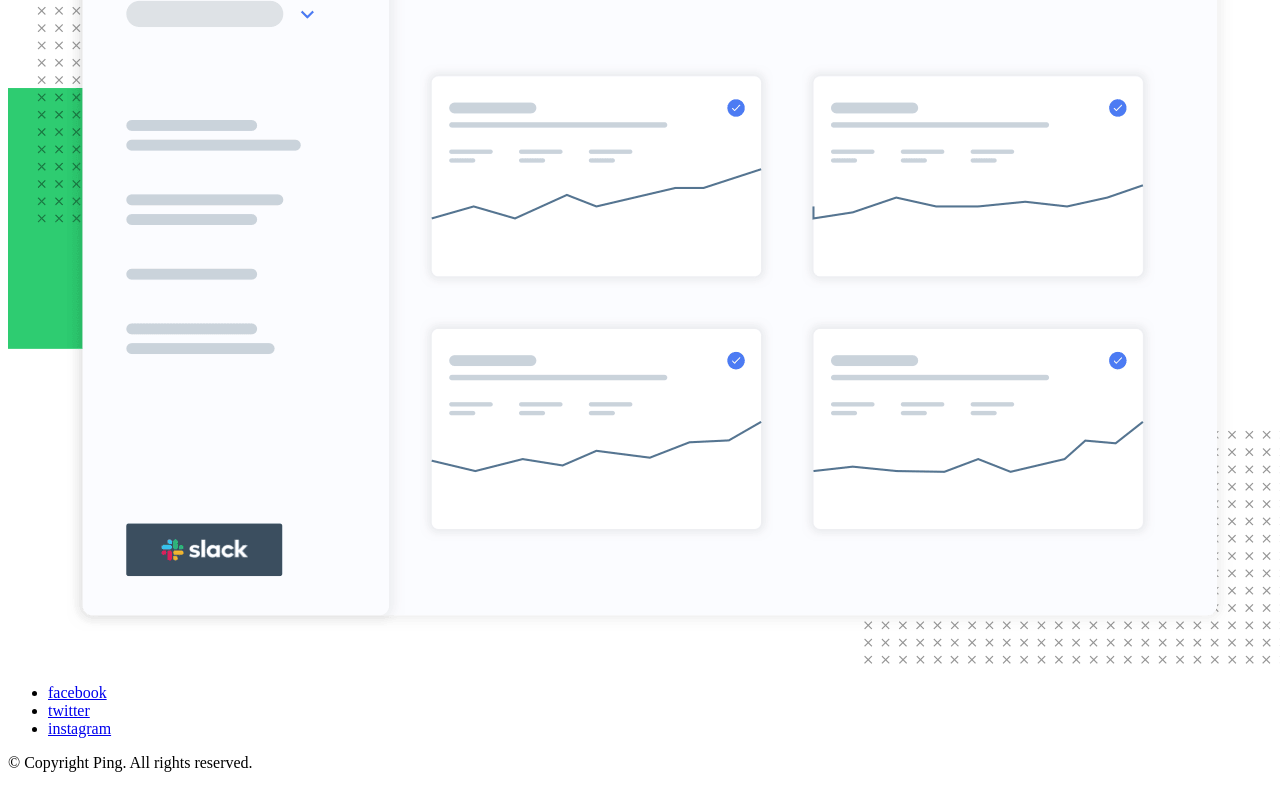
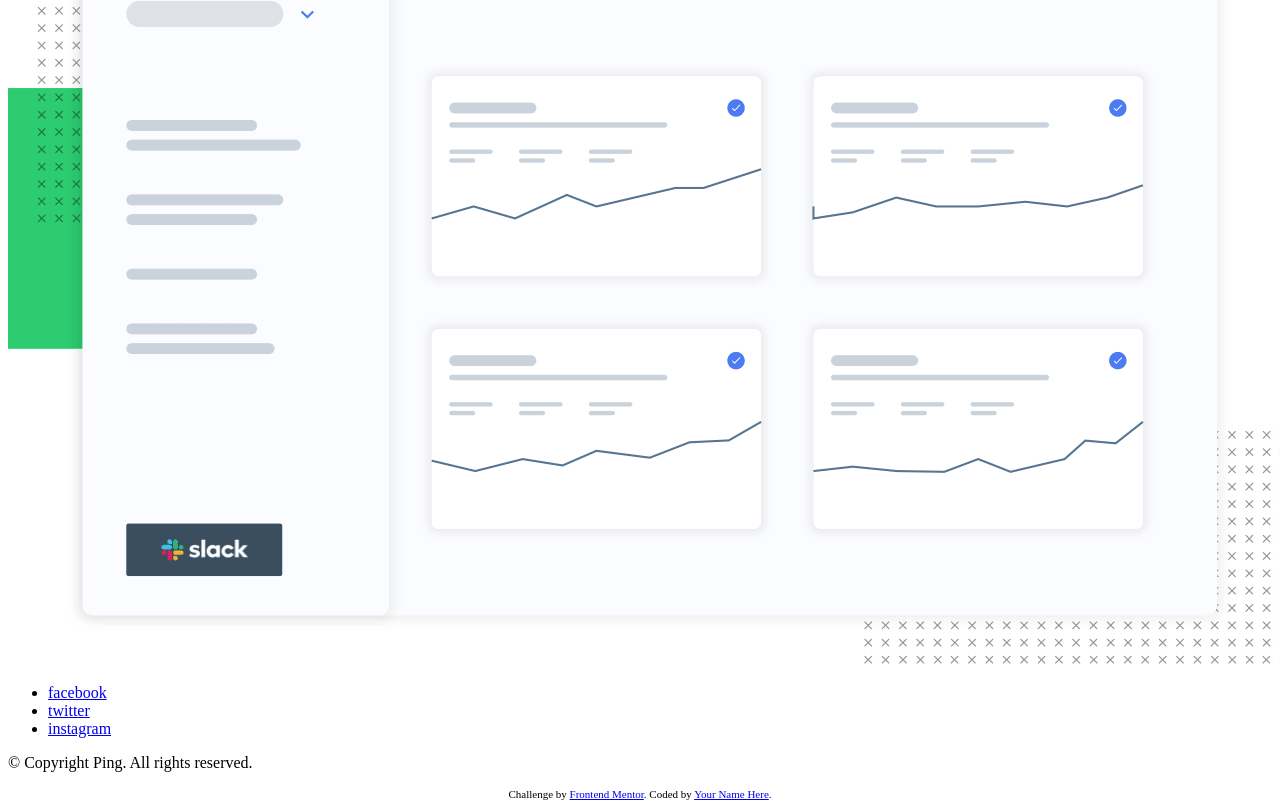
Before and after one commit to SuhodolecA/ping-coming-soon-page, a plain HTML site: page index.html in a window 1280 px wide. Shown: the part 312-1123 px from the top of the page. Before the commit the page ends 1100 px from the top, so only its background shows below. Drawn offline with Linux system fonts and the light colour scheme.

Commit message:
feat: add page-footer-attribution

```diff
--- a/index.html
+++ b/index.html
@@ -15,7 +15,7 @@
 
   <!-- Feel free to remove these styles or customise in your own stylesheet 👍 -->
   <style>
-    .attribution {
+    .page-footer-attribution {
       font-size: 11px;
       text-align: center;
     }
@@ -57,14 +57,15 @@
         <li class="page-footer-social-item"><a class="page-footer-social-item-link" href="#">twitter</a></li>
         <li class="page-footer-social-item"><a class="page-footer-social-item-link" href="#">instagram</a></li>
       </ul>
-      <p class="page-footer-copy">&copy; Copyright Ping. All rights reserved.</p>
+       <p class="page-footer-copy">&copy; Copyright Ping. All rights reserved.</p>
+       <p class="page-footer-attribution">
+        Challenge by <a href="https://www.frontendmentor.io?ref=challenge" target="_blank">Frontend Mentor</a>.
+        Coded by <a href="#">Your Name Here</a>.
+      </p>
     </footer>
   </div>
    <!-- <footer>
-    <p class="attribution">
-      Challenge by <a href="https://www.frontendmentor.io?ref=challenge" target="_blank">Frontend Mentor</a>.
-      Coded by <a href="#">Your Name Here</a>.
-    </p>
+
   </footer> -->
 </body>
 
```
